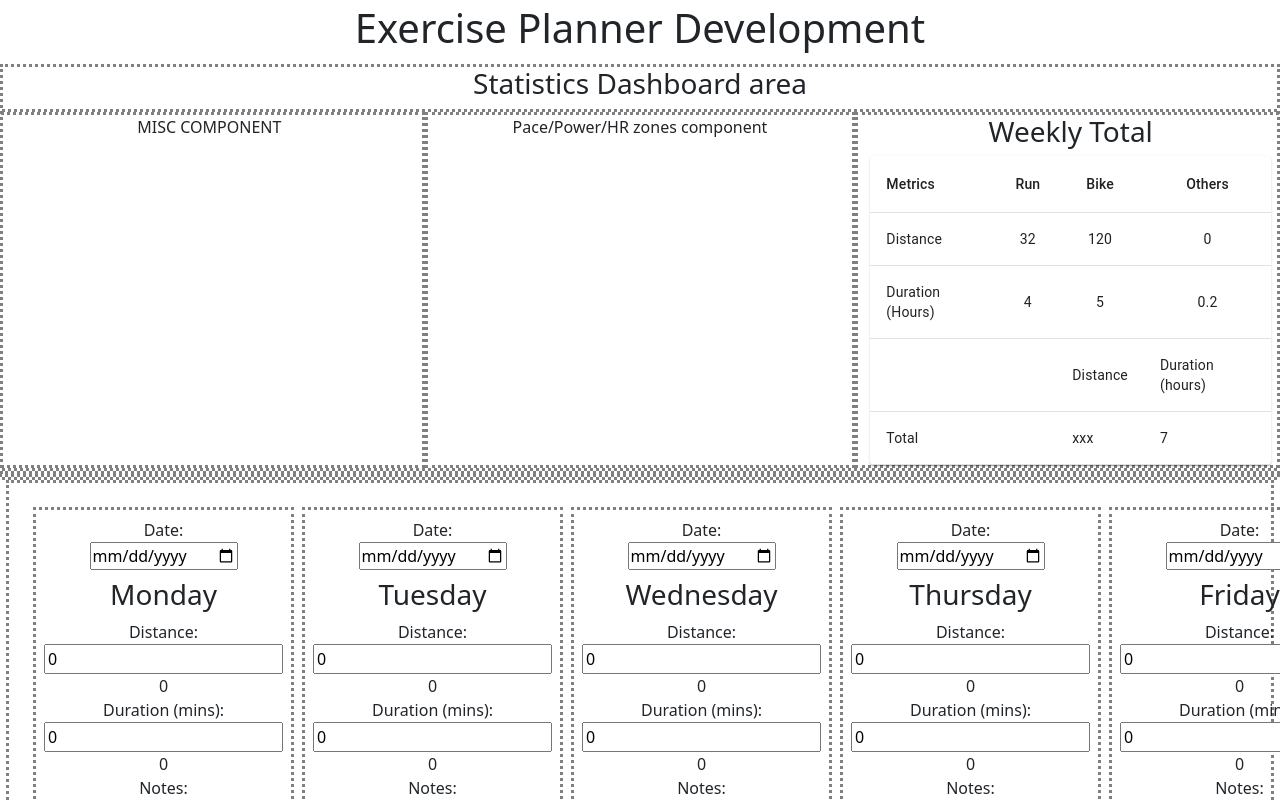
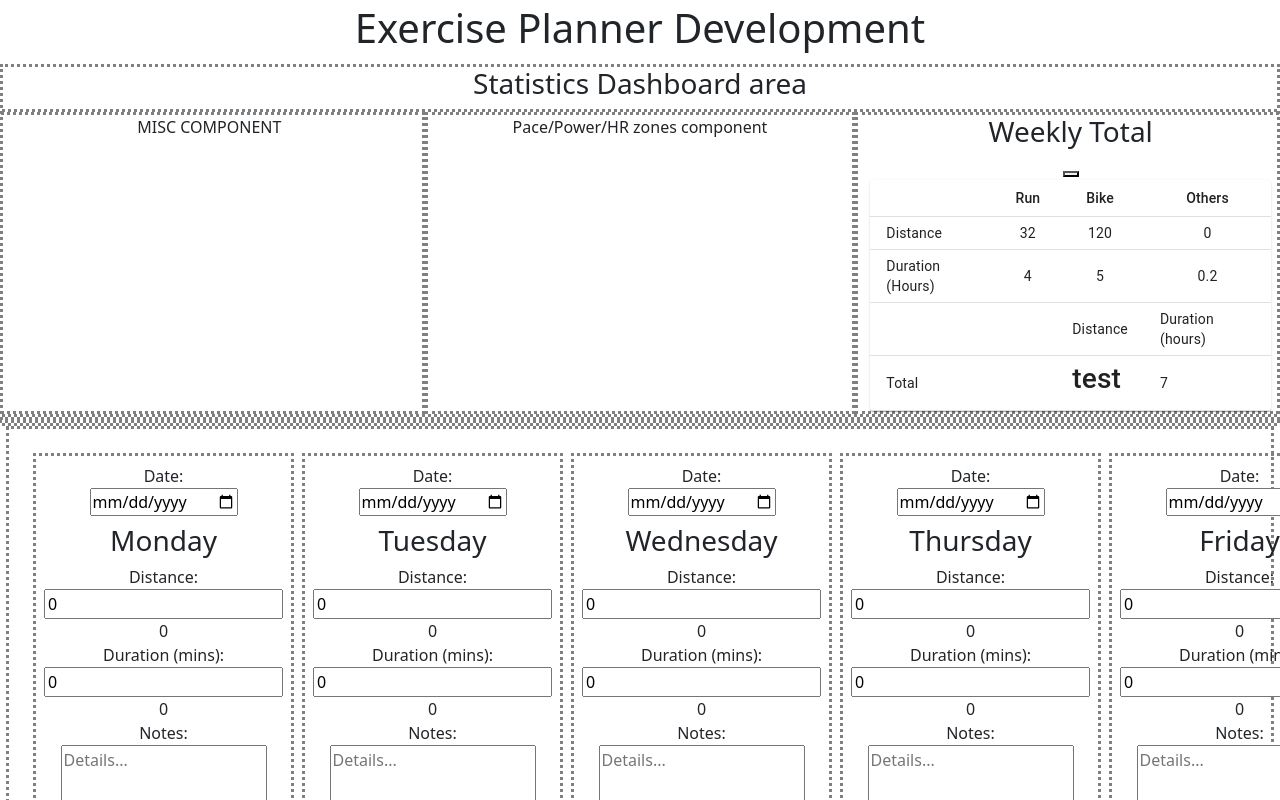
Before and after one commit to mistergavinn/exercise-planner-reactjs, a React (Create React App) app: page / in a window 1280 px wide. Shown: the top 800 px of the page. Built offline with nearby package versions, Linux system fonts and the light colour scheme.

Commit message:
Final changes before redux upgrade

```diff
--- a/src/Components/Dashboard.jsx
+++ b/src/Components/Dashboard.jsx
@@ -12,14 +12,23 @@ class Dashboard extends Component {
         { id: 5, day: 'Friday', adddate: 4, distance: 0, duration:0, notes:''},
         { id: 6, day: 'Saturday', adddate: 5, distance: 0, duration:0, notes:''},
         { id: 7, day: 'Sunday', adddate: 6, distance: 0, duration:0, notes:''}
+    ],
+    totalSums: [
+      { run:0, bike:0, others:0, totalDistance:0, totalDuration:0}
     ]
  }
-
+ componentDidMount() {
+  console.log("did mount");
+}
+componentDidUpdate() {
+  console.log("did update");
+}
  handleDistChange = (dayId, distance) => {
   const dayViews = [...this.state.dayViews];
   const index = dayViews.map(c => c.id).indexOf(dayId);
   dayViews[index].distance = distance;
   this.setState({dayViews});
+  this.calculateDistance();
 }
 handleDurationChange = (dayId, duration) => {
   const dayViews = [...this.state.dayViews];
@@ -33,6 +42,15 @@ handleNotesChange = (dayId, notes) => {
   dayViews[index].notes = notes;
   this.setState({dayViews});
 }
+calculateDistance = () => {
+  const totalSums = [...this.state.totalSums];
+  console.log("CalculateDistance method");
+  console.log(this.state.totalSums);
+  const totalDistance = this.state.dayViews.reduce((total, current) => total + parseInt(current.distance,10),0);
+  console.log("totalDistance is: ",totalDistance);
+
+}
+
     render() {
         return (
           <div>
@@ -40,7 +58,7 @@ handleNotesChange = (dayId, notes) => {
               <h1 className="p-1">Exercise Planner Development</h1>
             </header>
             <div className="col-12 border-outline">
-              <StatDashboard />
+              <StatDashboard dayViews={this.state.dayViews}/>
             </div>
 
             <div className="row border-outline">
--- /dev/null
+++ b/src/Components/Displays/ShowAllDistance.jsx
@@ -0,0 +1,11 @@
+import React from 'react';
+
+const ShowAllDistance = (props) => {
+    console.log('ShowAllDistance component',props);
+
+    return (
+        <h3>test</h3>
+     );
+}
+
+export default ShowAllDistance;
--- a/src/Components/Displays/StatDashboard.jsx
+++ b/src/Components/Displays/StatDashboard.jsx
@@ -2,7 +2,15 @@ import React, { Component } from 'react';
 import WeeklyStats from './WeeklyStats';
 
 class StatDashboard extends Component {
-    state = {  }
+  state = {  }
+  componentDidMount() {
+    console.log("did mount StatDashboard");
+    console.log('props',this.props);
+  }
+  componentDidUpdate() {
+    console.log("did update StatDashboard");
+    console.log('props',this.props);
+  }
     render() {
         return (
           <div>
@@ -15,7 +23,7 @@ class StatDashboard extends Component {
                 Pace/Power/HR zones component
               </div>
               <div className="col-4 border-outline">
-                <WeeklyStats />
+                <WeeklyStats dayViews={this.props.dayViews}/>
               </div>
             </div>
           </div>
--- a/src/Components/Displays/WeeklyStats.jsx
+++ b/src/Components/Displays/WeeklyStats.jsx
@@ -6,28 +6,51 @@ import TableContainer from '@mui/material/TableContainer';
 import TableHead from '@mui/material/TableHead';
 import TableRow from '@mui/material/TableRow';
 import Paper from '@mui/material/Paper';
+import ShowAllDistance from './ShowAllDistance';
 
 function createData(metric, run, bike, others) {
     return { metric, run, bike, others};
 };
 
-const rows = [
+let rows = [
     createData('Distance', 32, 120, 0),
     createData('Duration (Hours)', 4, 5, 0.2),
 ];
 
 class WeeklyStats extends Component {
-    state = {  }
+  // state = {
+  //   dayViews: this.props.dayViews,
+  //   totalDistance: 0
+  // }
+  componentDidMount() {
+    console.log("did mount WeeklStats");
+    console.log('props',this.props);
+  }
+  componentDidUpdate() {
+    console.log("did update WeeklStats");
+    console.log('props',this.props);
+  }
+
+  getAllDistance = () => {
+    // console.log("GetAllDist method");
+    // console.log(this.props);
+    // const dayViews = this.props.dayViews;
+    // const totalDistance = dayViews.reduce((total, current) => total + parseInt(current.distance,10),0);
+    // console.log("totalDistance is: ",totalDistance);
+    return <h3>test</h3>;
+  }
+
     render() {
         return (
           <div>
             <h3>Weekly Total</h3>
+            <button onClick={this.getAllDistance}></button>
             <div>
               <TableContainer component={Paper}>
-                <Table sx={{ minWidth: 100 }} aria-label="simple table">
+                <Table sx={{ minWidth: 100 }} aria-label="Weekly total" size="small">
                   <TableHead>
                     <TableRow>
-                      <TableCell align="left">Metrics</TableCell>
+                      <TableCell align="left"></TableCell>
                       <TableCell align="center">Run</TableCell>
                       <TableCell align="center">Bike</TableCell>
                       <TableCell align="center">Others</TableCell>
@@ -52,12 +75,12 @@ class WeeklyStats extends Component {
 
                     <TableRow>
                       <TableCell align="left" colSpan={2}></TableCell>
-                      <TableCell alight="left">Distance</TableCell>
-                      <TableCell alight="left">Duration (hours)</TableCell>
+                      <TableCell alight="center">Distance</TableCell>
+                      <TableCell alight="center">Duration (hours)</TableCell>
                     </TableRow>
                     <TableRow>
                       <TableCell align="left" colSpan={2}>Total</TableCell>
-                      <TableCell alight="center">xxx</TableCell>
+                      <TableCell alight="center">{this.getAllDistance()}</TableCell>
                       <TableCell alight="center">7</TableCell>
                     </TableRow>
                   </TableBody>
--- a/src/index.js
+++ b/src/index.js
@@ -8,9 +8,7 @@ import 'bootstrap/dist/css/bootstrap.css';
 
 const root = ReactDOM.createRoot(document.getElementById('root'));
 root.render(
-  <React.StrictMode>
-    <App />
-  </React.StrictMode>
+  <App />
 );
 
 // If you want to start measuring performance in your app, pass a function
```
